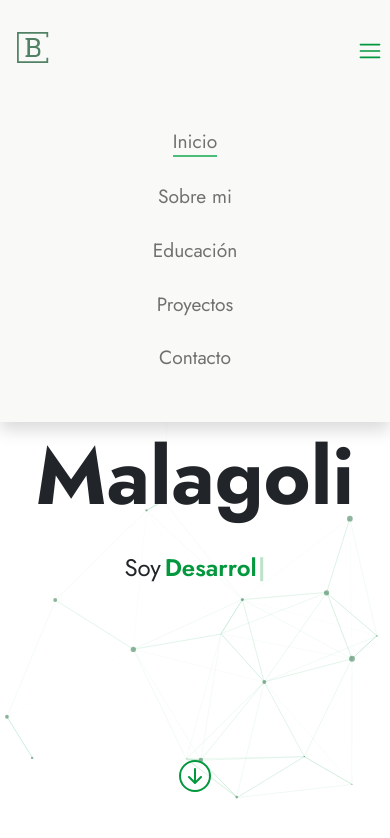
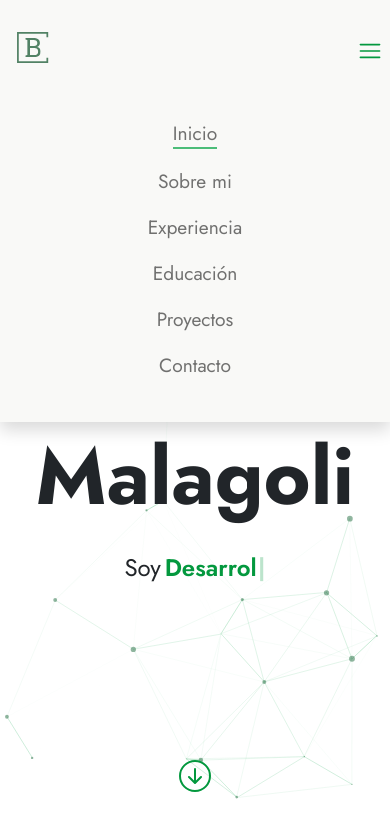
Before and after one commit to BrunoMalagoli/bmalagoli-portfolio, a React (Vite) app: page / in a window 390 px wide. Both pictures are taken after a click on the button 370 px from the left and 50 px from the top of the page. Shown: the top 838 px of the page. Built offline with nearby package versions, Linux system fonts and the light colour scheme.

Commit message:
refactor/NavBar

```diff
--- a/src/components/NavBar/components/ResponsiveNav/index.tsx
+++ b/src/components/NavBar/components/ResponsiveNav/index.tsx
@@ -41,6 +41,15 @@ const ResposiveNav: FC<Props> = ({ isOpen, isMobile }) => {
             <li>Sobre mi</li>
           </Link>
           <Link
+            to="experiencia"
+            spy={true}
+            smooth={true}
+            duration={200}
+            activeClass={NavStyles.active_li}
+          >
+            <li>Experiencia</li>
+          </Link>
+          <Link
             to="educacion"
             spy={true}
             smooth={true}
```
